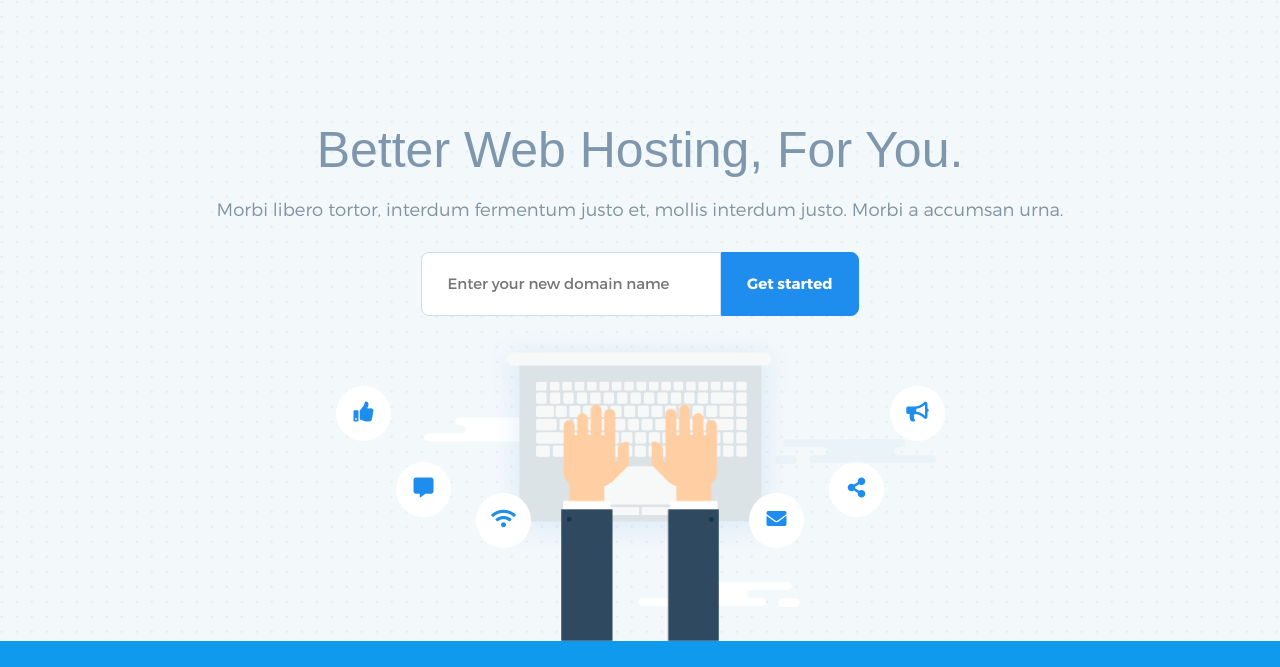
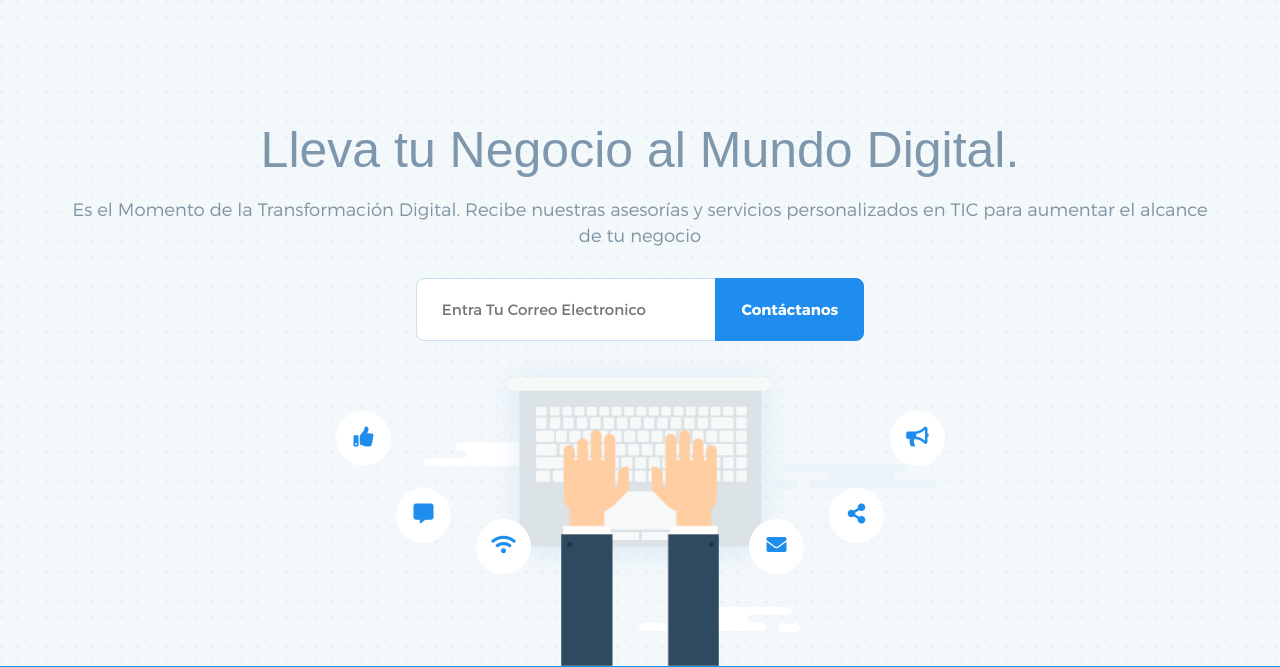
Before and after one commit to darvinvm/devussoftware, a PHP site: page / in a window 1280 px wide. Shown: the part 96-763 px from the top of the page. Run offline with PHP 8.4, Linux system fonts and the light colour scheme; some web fonts are replaced.

Commit message:
segundo commit

```diff
--- a/index.php
+++ b/index.php
@@ -45,12 +45,12 @@
     <div class="container">
         <div class="row">
             <div class="col-md-12 text-center">
-                <div class="big-title">Better Web Hosting, For You.</div>
-                <div class="sub-title">Morbi libero tortor, interdum fermentum justo et, mollis interdum justo. Morbi a accumsan urna.</div>
+                <div class="big-title">Lleva tu Negocio al Mundo Digital.</div>
+                <div class="sub-title">Es el Momento de la Transformación Digital. Recibe nuestras asesorías y servicios personalizados en TIC para aumentar el alcance de tu negocio</div>
                 <div class="domain-search-holder">
                     <form id="domain-search">
-                        <input id="domain-text" type="text" name="domain" placeholder="Enter your new domain name" />
-                        <input id="search-btn" type="submit" name="submit" value="Get started" />
+                        <input id="domain-text" type="text" name="domain" placeholder="Entra Tu Correo Electronico" />
+                        <input id="search-btn" type="submit" name="submit" value="Contáctanos" />
                     </form>
                 </div>
                 <div class="animation">
```
Also changed, not shown: desarrolloweb.html (renamed from desarolloweb.html).
